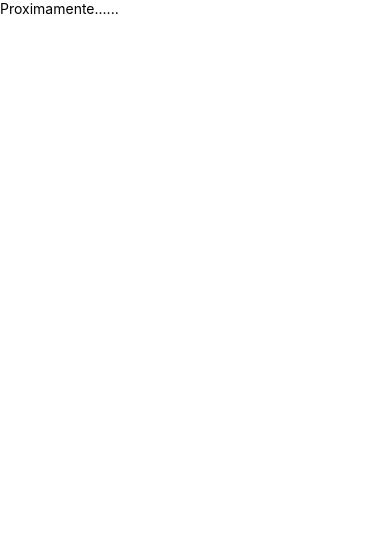
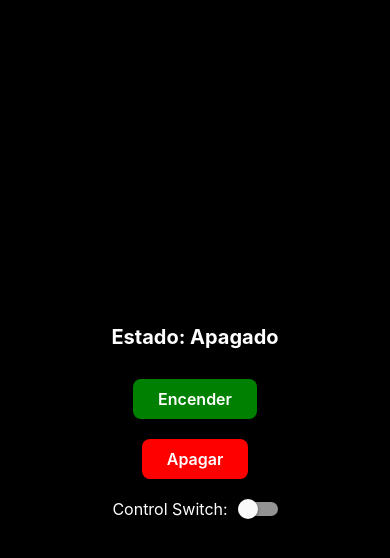
Before and after one commit to DIEGOIA20/PAM-211, a React Native app in the folder INTRO/: screen / in a window 390 px wide. Both pictures are taken after a click on the button "VARIABLES Y FUNCIONES". Shown: the top 558 px of the page. Built offline with nearby package versions, Linux system fonts and the light colour scheme.

Commit message:
Buttons y Switch Completada
Codigo completo de botones y switches

```diff
--- a/INTRO/screens/BotonesScreen.js
+++ b/INTRO/screens/BotonesScreen.js
@@ -1,9 +1,73 @@
-import { Text, View } from 'react-native'
+import React, {use, useState} from 'react';
+import {View, Text, StyleSheet, TouchableOpacity, Switch} from 'react-native';
 
-export default function BotonesScreen() {
-  return (
-    <View>
-      <Text>Proximamente......</Text>
+export default function BotonesScreen(){
+  const [Prendido, setPrendido] = useState(false);
+
+  const backgroundColor = Prendido ? 'white' : 'black';
+  const textColor = Prendido ? 'black' : 'white';
+
+  return(
+    <View style={[styles.container, {backgroundColor}]}>
+        <Text style={[styles.texto, {color: textColor}]}>Estado: {Prendido ? 'Prendido' : 'Apagado'}</Text>
+
+        <TouchableOpacity
+          style={styles.botonEncender}
+          onPress={() => setPrendido(true)}>
+          <Text style={styles.textoBoton}>Encender</Text>
+        </TouchableOpacity>
+
+        <TouchableOpacity
+          style={styles.botonApagar}
+          onPress={() => setPrendido(false)}>
+
+          <Text style={styles.textoBoton}>Apagar</Text>
+        </TouchableOpacity>
+
+        <View style={styles.switchContainer}>
+          <Text style={[styles.switchLabel, {color: textColor}]}>Control Switch:</Text>
+          <Switch value={Prendido}  onValueChange={setPrendido}> </Switch>
+        </View>
     </View>
-  )
+  );
 }
+const styles = StyleSheet.create({
+  container: {
+    flex: 1,
+    justifyContent: 'center',
+    alignItems: 'center',
+    backgroundColor: 'hsla(209, 73%, 88%, 1.00)',
+  },
+  texto : {
+    fontSize: 20,
+    fontWeight: 'bold',
+    marginBottom: 30,
+  },
+  botonEncender: {
+    backgroundColor: 'green',
+    paddingVertical: 10,
+    paddingHorizontal: 25,
+    borderRadius: 8,
+    marginBottom: 20,
+  },
+  botonApagar: {
+    backgroundColor: 'red',
+    paddingVertical: 10,
+    paddingHorizontal: 25,
+    borderRadius: 8,
+    marginBottom: 20,
+  },
+  textoBoton: {
+    color: 'white',
+    fontSize: 16,
+    fontWeight: '600',
+  },
+  switchContainer: {
+    flexDirection: 'row',
+    alignItems: 'center',
+  },
+  switchLabel: {
+    fontSize: 16,
+    marginRight: 10,
+  },
+})
```
